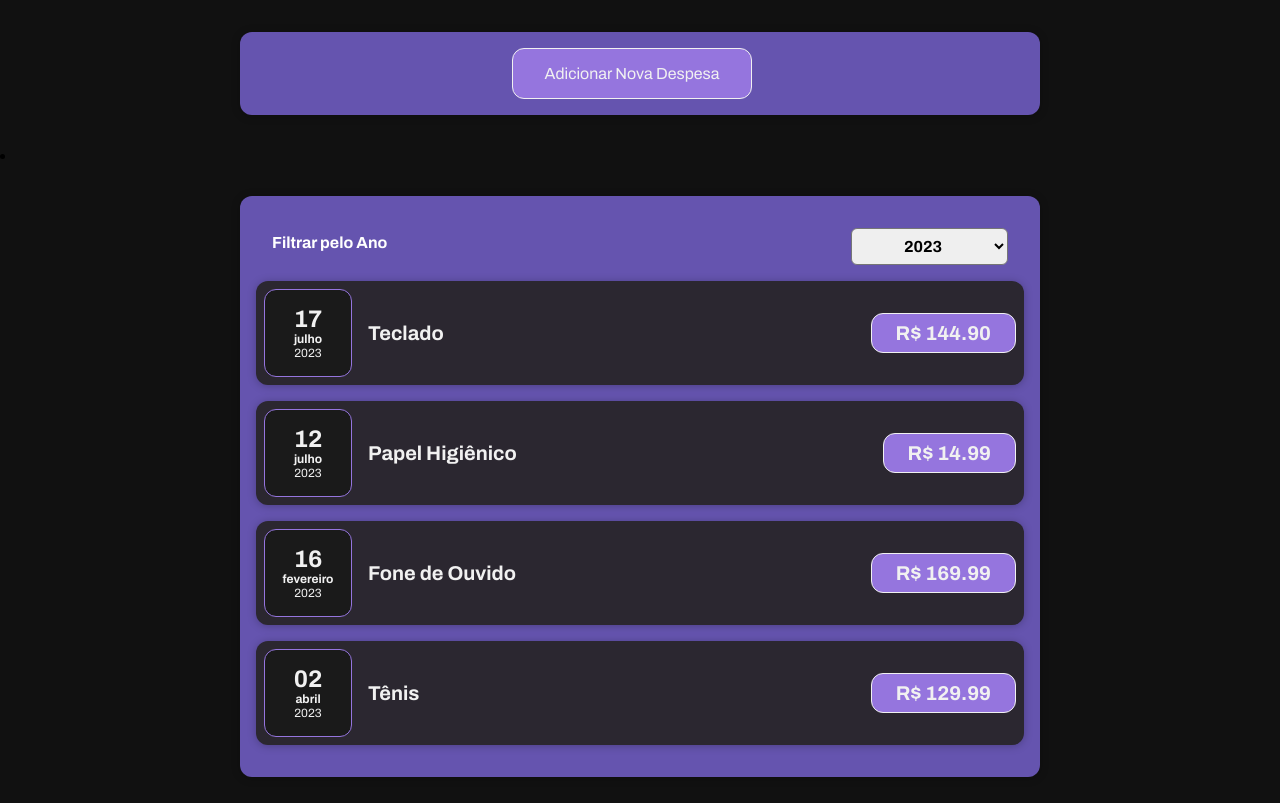
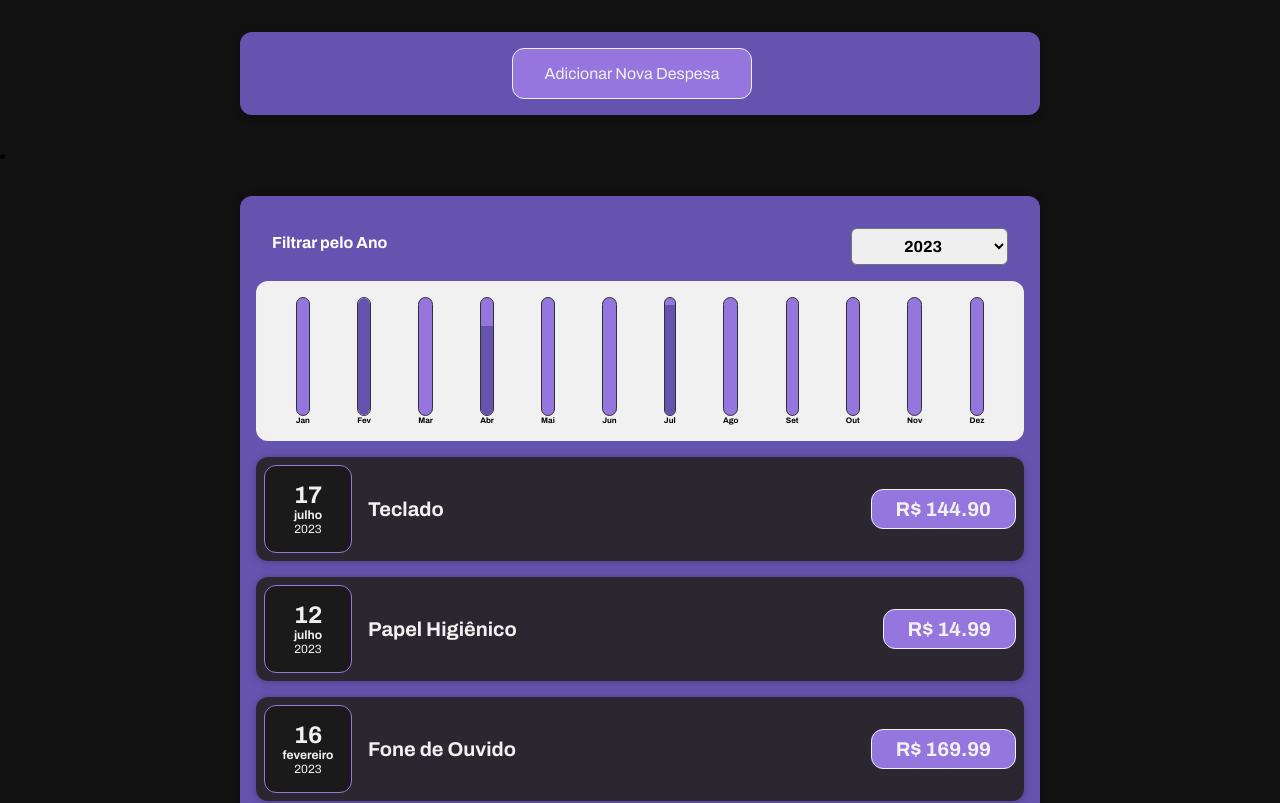
Before and after one commit to Je-Carlos/projeto-Organizar-Gastos, a React (Create React App) app: page / in a window 1280 px wide. Shown: the top 803 px of the page. Built offline with nearby package versions, Linux system fonts and the light colour scheme.

Commit message:
implementando tabela dentro da aplicação

```diff
--- a/src/components/Expenses/Expenses.js
+++ b/src/components/Expenses/Expenses.js
@@ -3,6 +3,7 @@ import "./Expenses.css";
 import Card from "../UI/Card";
 import ExpensesFilter from "./ExpenseFilter";
 import ExpenseList from "./ExpenseList";
+import ExpenseChart from "./ExpensesChart";
 
 const Expenses = (props) => {
   const year = new Date().getFullYear().toString();
@@ -22,6 +23,7 @@ const Expenses = (props) => {
           onSelectedYear={filteredYear}
           onFilterYear={filterHandler}
         />
+        <ExpenseChart expenses={filteredExpenses} />
         <ExpenseList items={filteredExpenses} />
       </Card>
     </li>
--- /dev/null
+++ b/src/components/Expenses/ExpensesChart.js
@@ -0,0 +1,24 @@
+import Chart from "../Chart/Chart";
+
+const ExpenseChart = (props) => {
+  const chartDataPoints = [
+    { label: "Jan", value: 0 },
+    { label: "Fev", value: 0 },
+    { label: "Mar", value: 0 },
+    { label: "Abr", value: 0 },
+    { label: "Mai", value: 0 },
+    { label: "Jun", value: 0 },
+    { label: "Jul", value: 0 },
+    { label: "Ago", value: 0 },
+    { label: "Set", value: 0 },
+    { label: "Out", value: 0 },
+    { label: "Nov", value: 0 },
+    { label: "Dez", value: 0 },
+  ];
+  for (const expense of props.expenses) {
+    const expenseMonth = expense.date.getMonth();
+    chartDataPoints[expenseMonth].value += expense.amount;
+  }
+  return <Chart dataPoints={chartDataPoints} />;
+};
+export default ExpenseChart;
```
